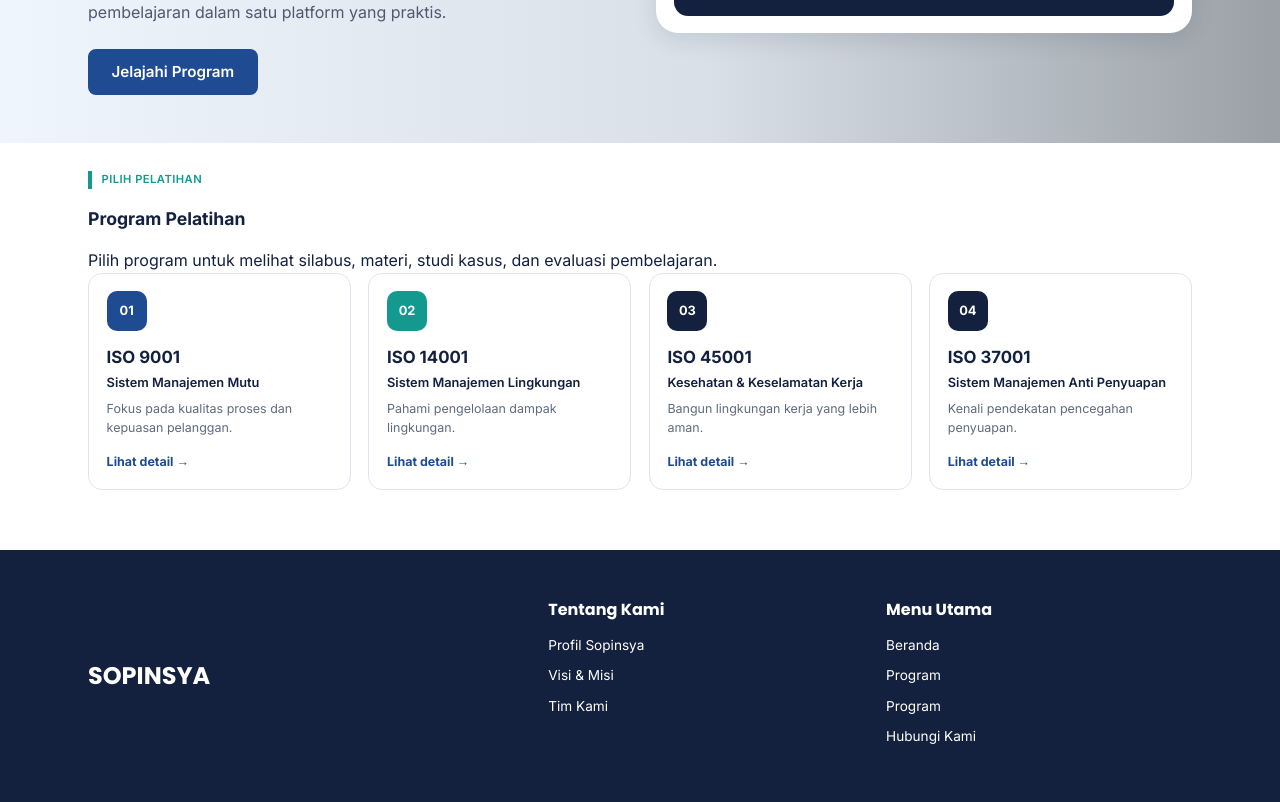
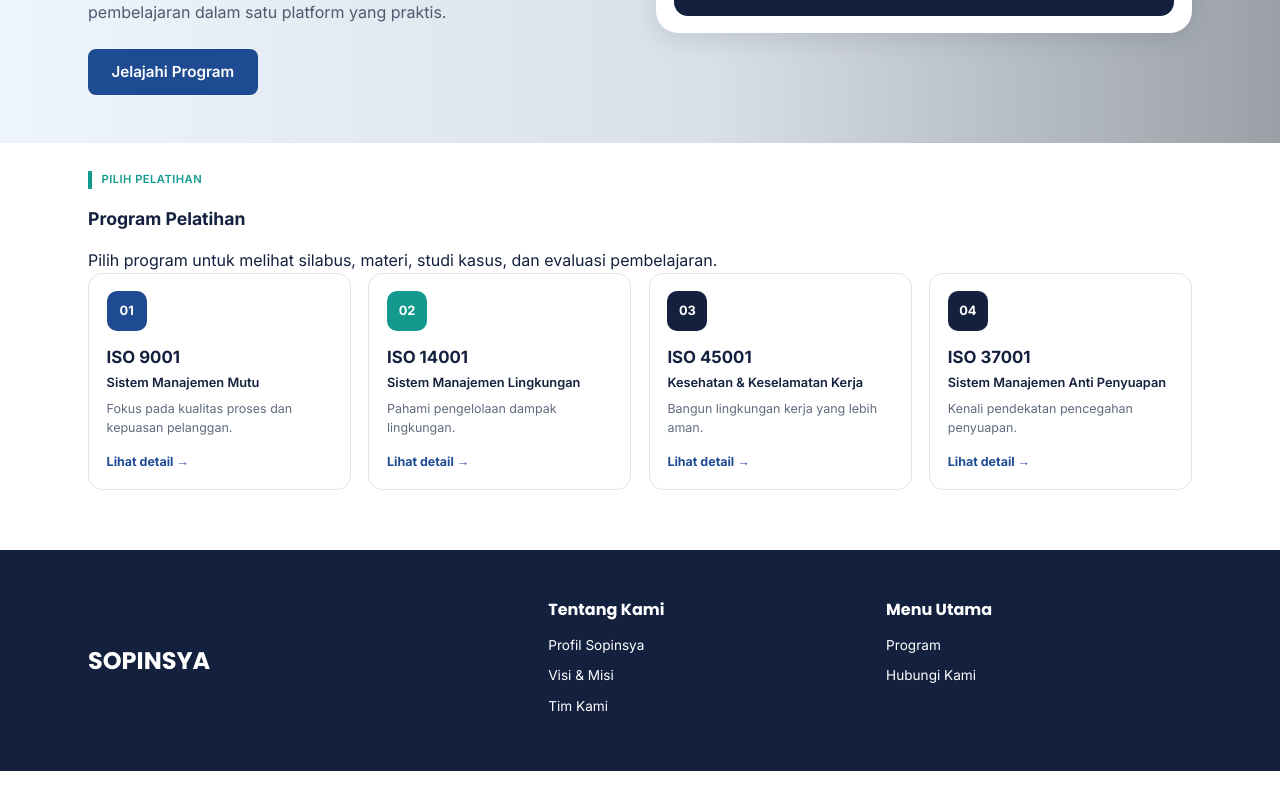
Before and after one commit to buleyyy/capstone-sopinsya, a Next.js app in the folder apps/web/: page / in a window 1280 px wide. Shown: the part 379-1181 px from the top of the page. After the commit the page ends 1150 px from the top, so only its background shows below. Built offline with nearby package versions, Linux system fonts and the light colour scheme; no server answers.

Commit message:
Refactor participant program flow for option A

```diff
--- a/apps/web/src/components/SiteFooter.tsx
+++ b/apps/web/src/components/SiteFooter.tsx
@@ -23,13 +23,7 @@ export function SiteFooter() {
           <h2>Menu Utama</h2>
           <ul>
             <li>
-              <Link href="/">Beranda</Link>
-            </li>
-            <li>
-              <Link href="/program">Program</Link>
-            </li>
-            <li>
-              <Link href="/Program">Program</Link>
+              <Link href="/#program">Program</Link>
             </li>
             <li>
               <Link href="/tentang-kami#kontak">Hubungi Kami</Link>
```
